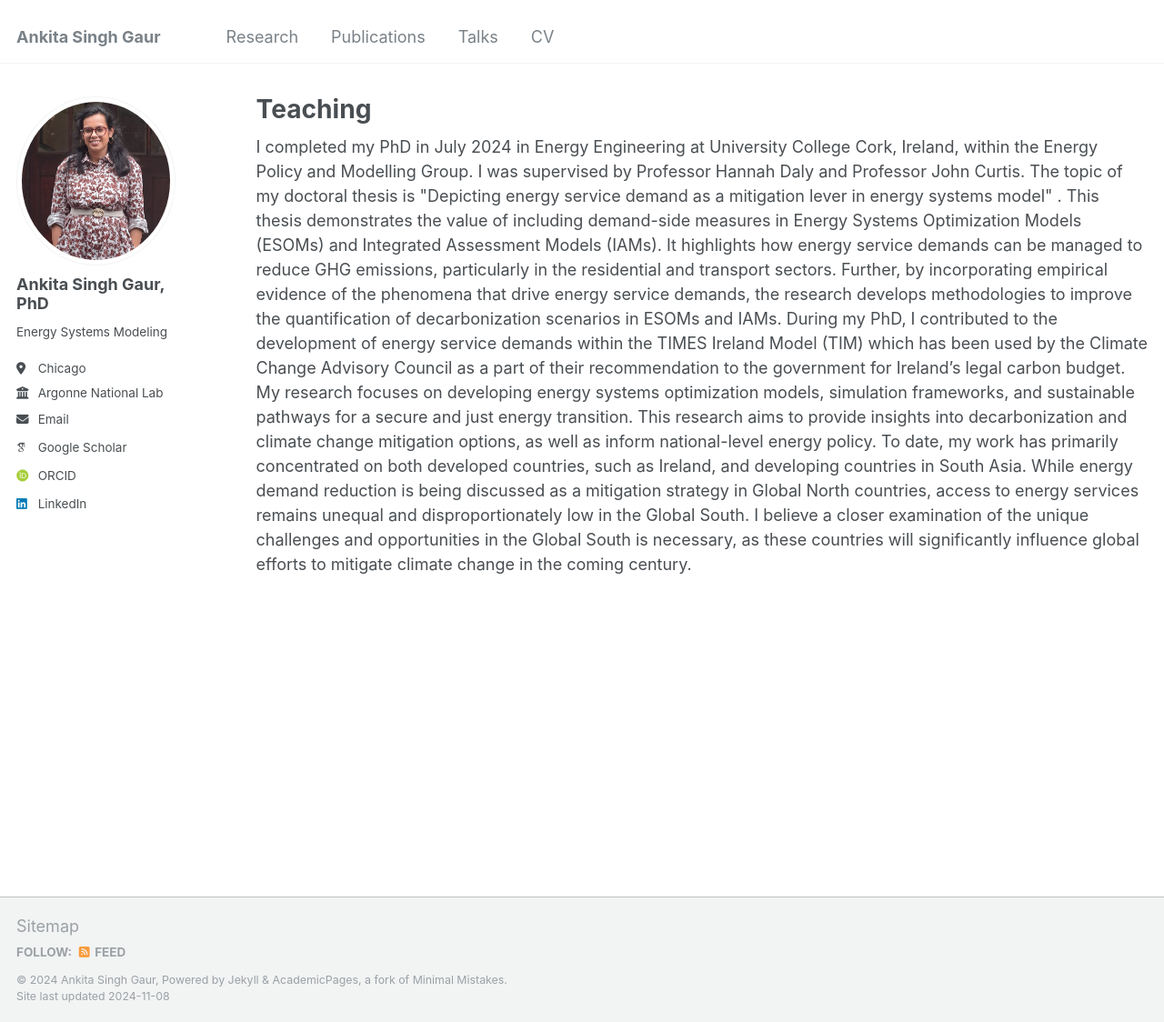
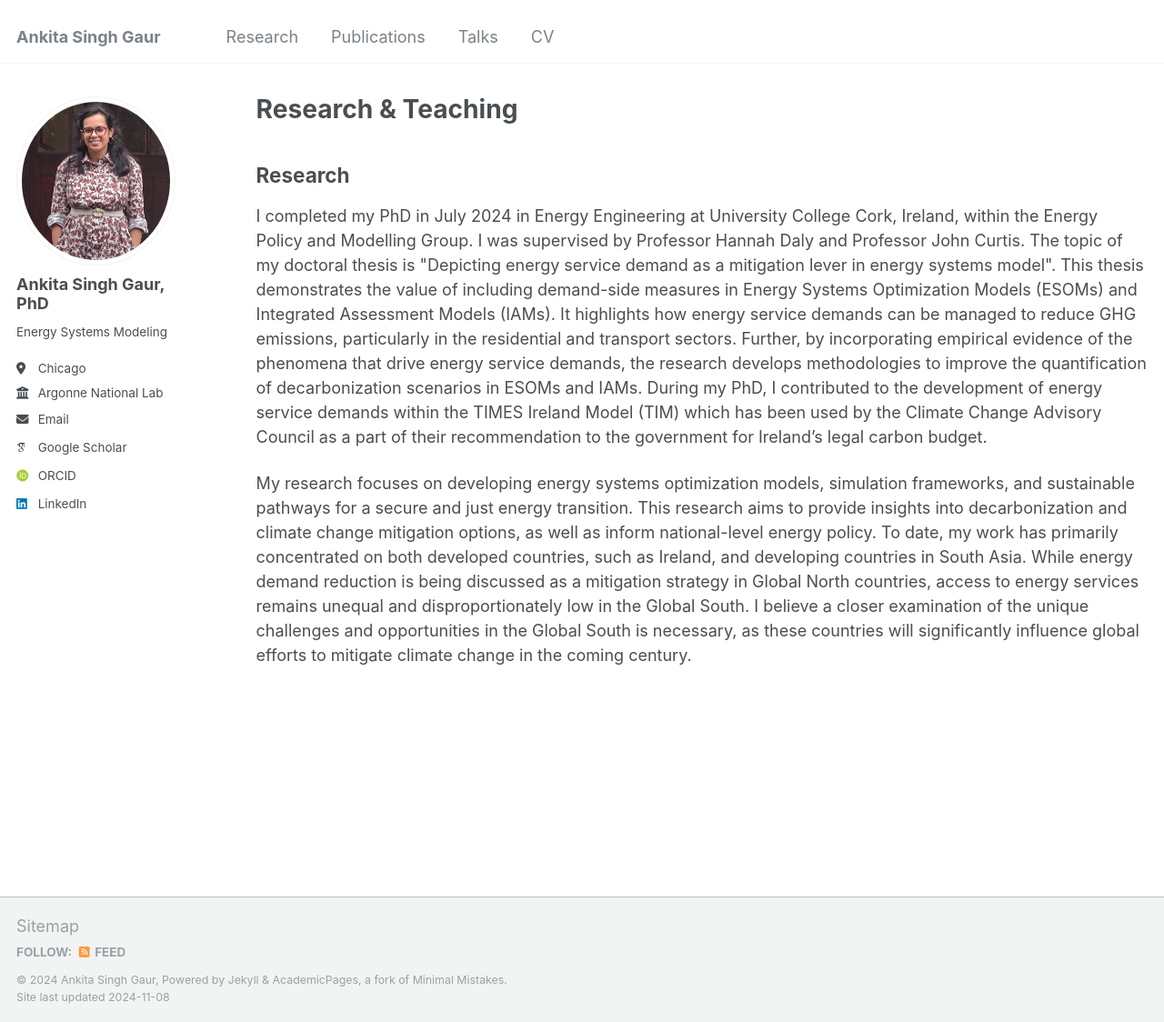
Before and after one commit to ankitagaur93/ankitagaur93.github.io, a Jekyll site: the page built from _pages/teaching.html, in a window 1280 px wide and 1124 px high. Shown: the whole window at 91% size. Built offline with Jekyll 4.4.1, drawn with Linux system fonts in a browser that asks for light colours; some web fonts are replaced.

Commit message:
Update teaching.html

```diff
--- a/_pages/teaching.html
+++ b/_pages/teaching.html
@@ -1,10 +1,19 @@
 ---
 layout: archive
-title: "Teaching"
+title: "Research & Teaching"
 permalink: /teaching/
 author_profile: true
 ---
-
-I completed my PhD in July 2024 in Energy Engineering at University College Cork, Ireland, within the Energy Policy and Modelling Group. I was supervised by Professor Hannah Daly and Professor John Curtis. The topic of my doctoral thesis is "Depicting energy service demand as a mitigation lever in energy systems model" . This thesis demonstrates the value of including demand-side measures in Energy Systems Optimization Models (ESOMs) and Integrated Assessment Models (IAMs). It highlights how energy service demands can be managed to reduce GHG emissions, particularly in the residential and transport sectors. Further, by incorporating empirical evidence of the phenomena that drive energy service demands, the research develops methodologies to improve the quantification of decarbonization scenarios in ESOMs and IAMs. During my PhD, I contributed to the development of energy service demands within the TIMES Ireland Model (TIM) which has been used by the Climate Change Advisory Council as a part of their recommendation to the government for Ireland’s legal carbon budget.
-
+<h2>
+  Research
+</h2>
+<p>
+I completed my PhD in July 2024 in Energy Engineering at University College Cork, Ireland, within the Energy Policy and Modelling Group.
+  I was supervised by Professor Hannah Daly and Professor John Curtis. The topic of my doctoral thesis is "Depicting energy service demand as a mitigation lever in energy systems model".
+  This thesis demonstrates the value of including demand-side measures in Energy Systems Optimization Models (ESOMs) and Integrated Assessment Models (IAMs).
+  It highlights how energy service demands can be managed to reduce GHG emissions, particularly in the residential and transport sectors.
+  Further, by incorporating empirical evidence of the phenomena that drive energy service demands, the research develops methodologies to improve the quantification of decarbonization scenarios in ESOMs and IAMs.
+  During my PhD, I contributed to the development of energy service demands within the TIMES Ireland Model (TIM) which has been used by the Climate Change Advisory Council as a part of their recommendation to the government
+  for Ireland’s legal carbon budget.
+ </p>
 My research focuses on developing energy systems optimization models, simulation frameworks, and sustainable pathways for a secure and just energy transition. This research aims to provide insights into decarbonization and climate change mitigation options, as well as inform national-level energy policy. To date, my work has primarily concentrated on both developed countries, such as Ireland, and developing countries in South Asia. While energy demand reduction is being discussed as a mitigation strategy in Global North countries, access to energy services remains unequal and disproportionately low in the Global South. I believe a closer examination of the unique challenges and opportunities in the Global South is necessary, as these countries will significantly influence global efforts to mitigate climate change in the coming century.
```
